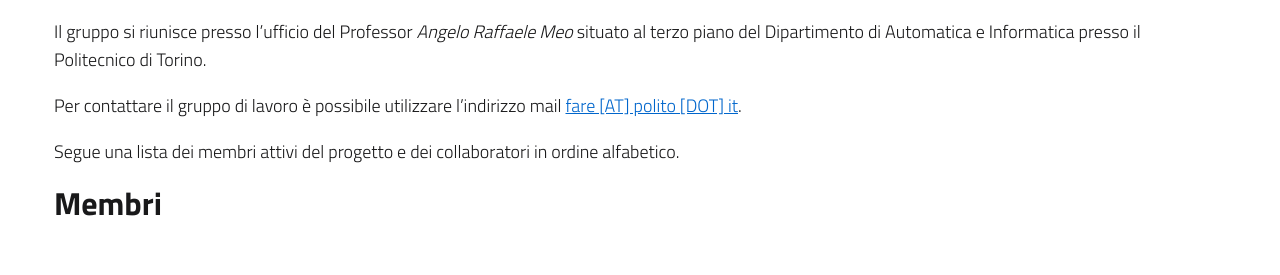
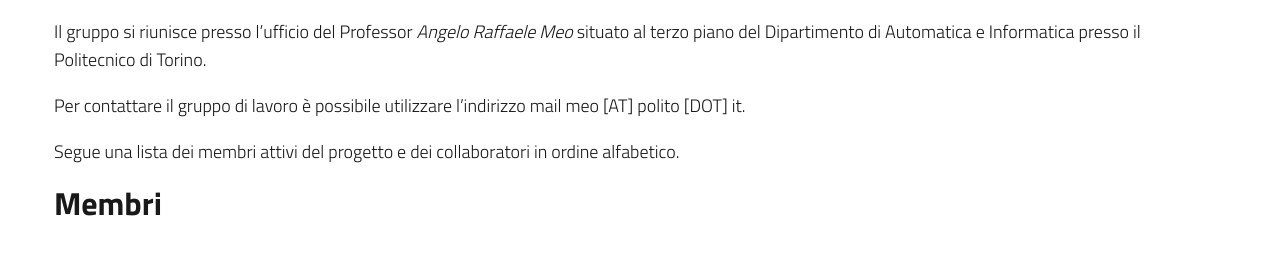
Before and after one commit to open-education-polito/org-website, a Jekyll site: the page built from it/contatti.md, in a window 1280 px wide. Shown: the part 353-628 px from the top of the page. Built offline with Jekyll 4.4.1, drawn with Linux system fonts in a browser that asks for light colours.

Commit message:
chore: removed old email address

```diff
--- a/it/contatti.md
+++ b/it/contatti.md
@@ -11,8 +11,7 @@ Il gruppo si riunisce presso l'ufficio del Professor *Angelo Raffaele Meo* situa
 terzo piano del Dipartimento di Automatica e Informatica presso il Politecnico
 di Torino.
 
-Per contattare il gruppo di lavoro è possibile utilizzare l'indirizzo mail <a
-href="mailto:fare@polito.it">fare [AT] polito [DOT] it</a>.
+Per contattare il gruppo di lavoro è possibile utilizzare l'indirizzo mail meo [AT] polito [DOT] it.
 
 Segue una lista dei membri attivi del progetto e dei collaboratori in
 ordine alfabetico.
```
